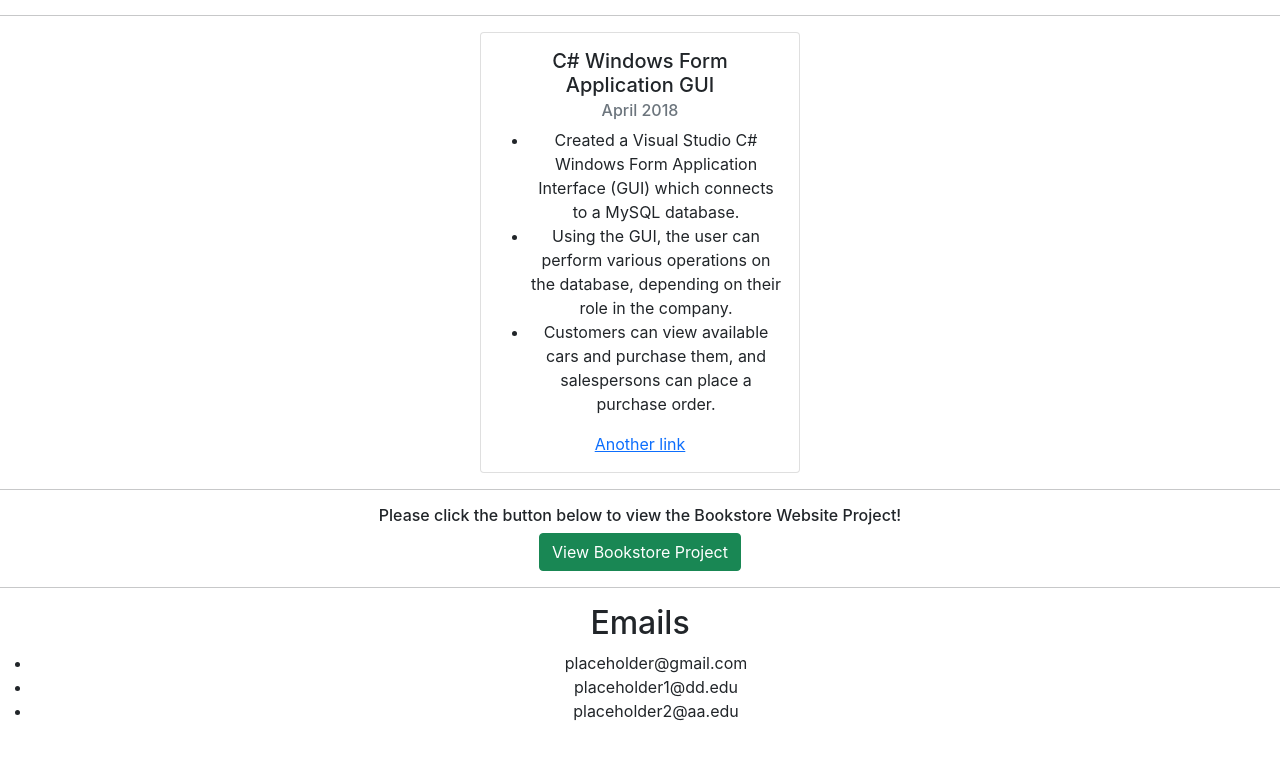
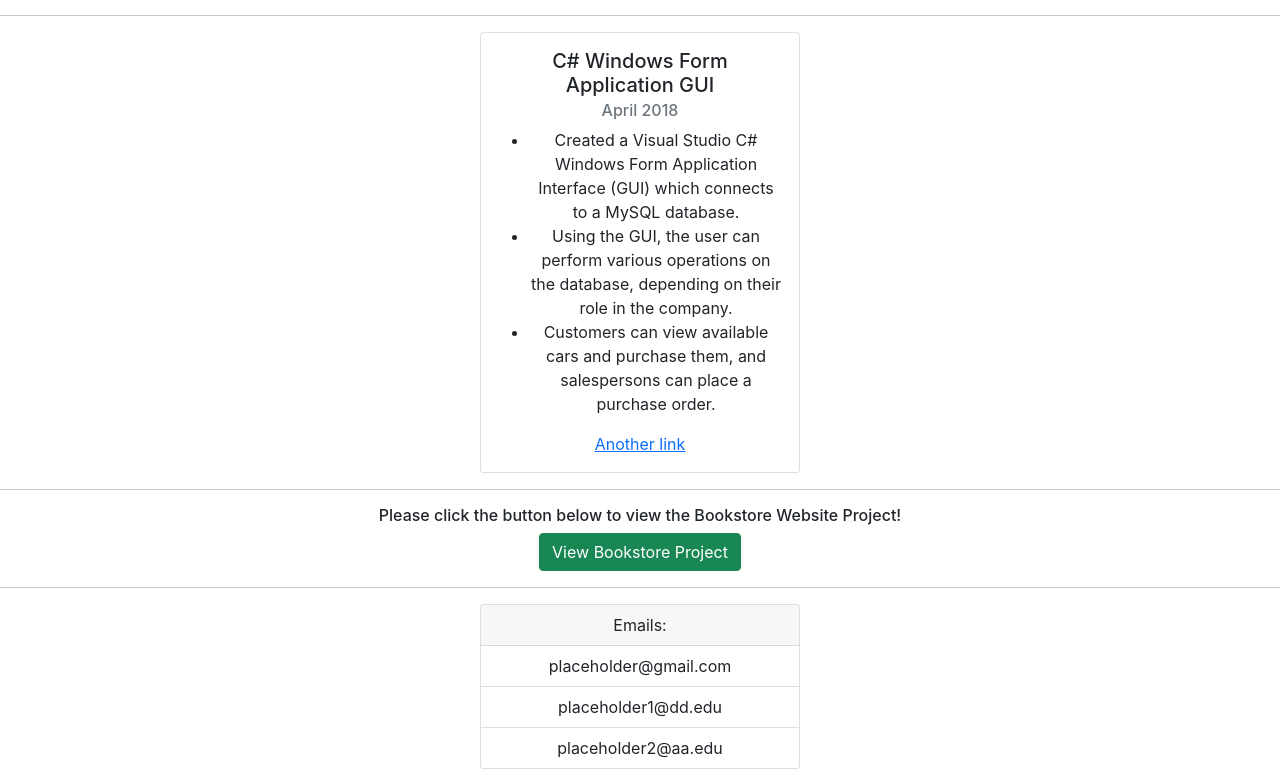
Before and after one commit to devonserrao/devon-portfolio, a React (Create React App) app: page / in a window 1280 px wide. Shown: the part 447-1226 px from the top of the page. Before the commit the page ends 1186 px from the top, so only its background shows below. Built offline with nearby package versions, Linux system fonts and the light colour scheme.

Commit message:
Changed email list to display in bootstrap card

```diff
--- a/src/components/ListContactDetails.js
+++ b/src/components/ListContactDetails.js
@@ -3,18 +3,26 @@ import React from 'react';
 function ListContactDetails(props) {
 
     const itemList = props.items.map( (item) =>
-        <li key={item.id.toString()}>
+        <li className="list-group-item" key={item.id.toString()}>
             {item.value}
         </li>
     );
 
     return (
-        <div>
-            <h2>{props.title}</h2>
-            <ul>
+        <div className="card">
+            <div className="card-header">
+                Emails:
+            </div>
+            <ul className="list-group list-group-flush">
                 {itemList}
             </ul>
         </div>
+        // <div>
+        //     <h2>{props.title}</h2>
+        //     <ul>
+        //         {itemList}
+        //     </ul>
+        // </div>
     )
 }
 
```
